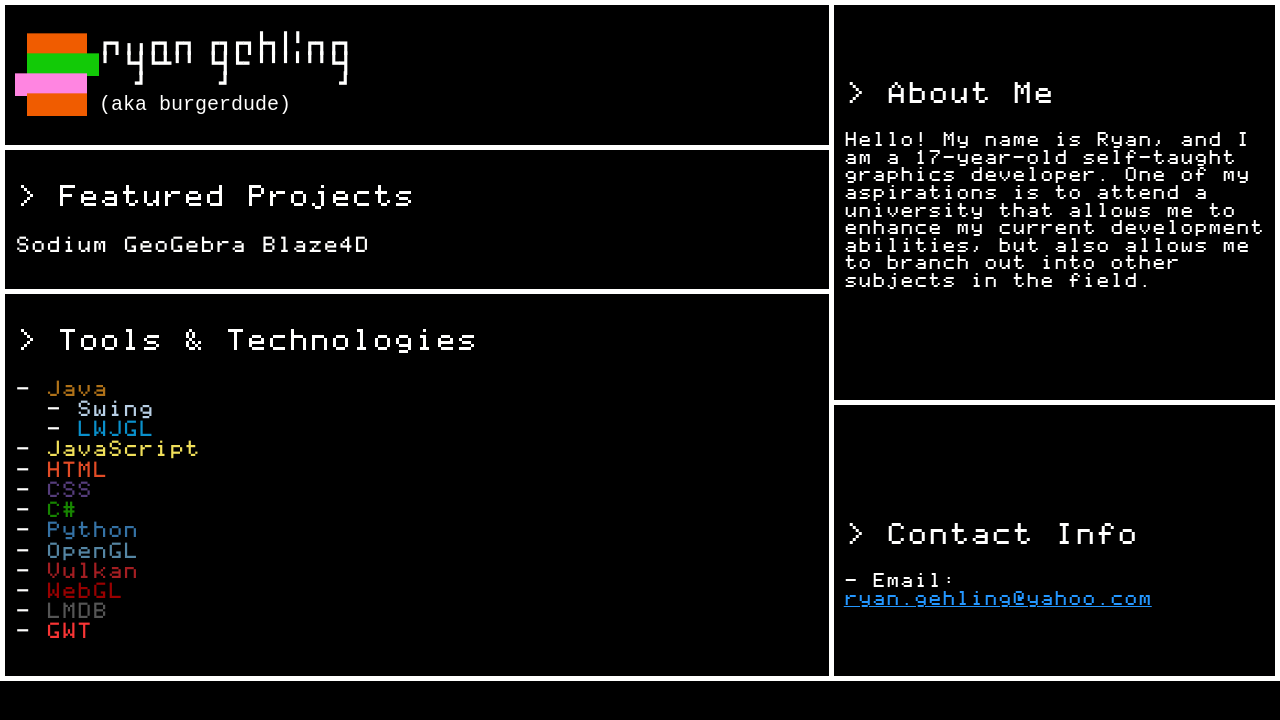
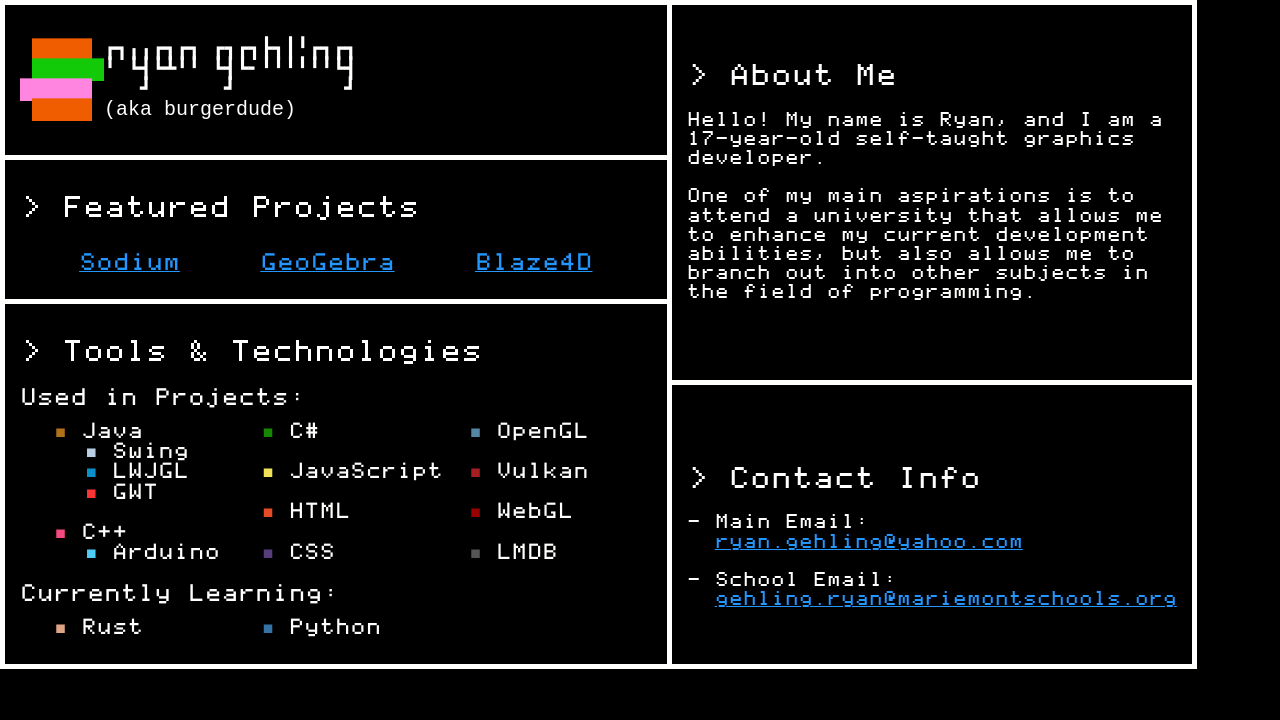
Before and after one commit to burgerindividual/burgerindividual.github.io, a website built with Parcel: page index.html in a window 1280 px wide. Built offline with nearby package versions, Linux system fonts and the light colour scheme.

Commit message:
continue restructure

```diff
--- a/css/main.css
+++ b/css/main.css
@@ -125,6 +125,7 @@ pre {
 body {
   position: relative;
   margin: 30px 10% auto 10%;
+  max-width: 80%;
   overflow: hidden;
 }
 
@@ -162,17 +163,17 @@ table {
 .table-slot {
   width: 100%;
   height: 100%;
+  padding: 0;
   display: flex;
   flex-direction: column;
   justify-content: space-around;
-  padding: 0;
   align-items: stretch;
-  /*flex-wrap: nowrap;*/
-  /*align-content: space-around;*/
+  flex-wrap: nowrap;
+  align-content: space-around;
 }
 
 .table-slot > * {
-  padding: 10px;
+  padding: 15px;
 }
 
 .divider {
@@ -183,21 +184,60 @@ table {
   height: 0;
 }
 
-.text_large {
+.featured-list {
+  width: 94%;
+  padding: 0 3%;
+  display: flex;
+  flex-direction: row;
+  flex-wrap: wrap;
+  justify-content: space-around;
+  align-content: space-around;
+  align-items: center;
+}
+
+.featured-list > * {
+  margin: 0;
+  padding: 10px;
+}
+
+.tools-list {
+  width: 96%;
+  padding: 0 0 0 4%;
+  column-count: 3;
+  column-fill: balance;
+}
+
+.tools-list > * {
+  margin: 0;
+  padding: 10px;
+}
+
+.text-large {
   font-size: 1.25em;
 }
 
-.text_medium {
+.text-medium {
   font-size: 1.1em;
 }
 
-.text_small {
+.text-small {
   font-size: 1.0em;
+}
+
+.list-header {
+  margin-top: 10px;
+  margin-bottom: 3px;
+}
+
+h2 {
+  font-weight: normal;
+  font-size: 1.5em;
 }
 
 h3 {
   font-weight: normal;
-  font-size: 1.5em;
+  font-size: 1.2em;
+  margin: 5px auto;
 }
 
 h4 {
@@ -206,7 +246,7 @@ h4 {
 }
 
 p {
-  line-height: 1.1;
+  line-height: 1.2;
 }
 
 /*
--- a/index.html
+++ b/index.html
@@ -28,7 +28,7 @@
       <tr>
         <td class="col70pc">
           <div class="table-slot">
-<pre class="text_large">
+<pre class="text-large">
 <span class="a2orange">&nbsp;█████&nbsp;</span>┏┓╻╻┏┓┏┓&nbsp;┏┓┏┓┣┓┃╹┏┓┏┓
 <span class="a2green">&nbsp;██████</span>╹&nbsp;┗┫┗┻╹╹&nbsp;┗┫┗╸╹╹╹╹╹╹┗┫
 <span class="a2pink">██████&nbsp;</span>&nbsp;&nbsp;&nbsp;┛&nbsp;&nbsp;&nbsp;&nbsp;&nbsp;&nbsp;┛&nbsp;&nbsp;&nbsp;&nbsp;&nbsp;&nbsp;&nbsp;&nbsp;&nbsp;┛
@@ -36,47 +36,83 @@
 </pre>
             <hr class="divider">
             <div>
-              <h3>> Featured Projects</h3>
-              <h4>
-                Sodium
-                GeoGebra
-                Blaze4D
-              </h4>
+              <h2>> Featured Projects</h2>
+              <div class="featured-list">
+                <h3><a href="#sodium">Sodium</a></h3>
+                <h3><a href="#geogebra">GeoGebra</a></h3>
+                <h3><a href="#blaze4d">Blaze4D</a></h3>
+              </div>
             </div>
             <hr class="divider">
             <div>
-              <h3>> Tools & Technologies</h3>
-              <h4>
-                -&nbsp;<span style="color:#b07219">Java</span><br>
-                &nbsp;&nbsp;-&nbsp;<span style="color:#B8CFE5">Swing</span><br>
-                &nbsp;&nbsp;-&nbsp;<span style="color:#0A90CB">LWJGL</span><br>
-                -&nbsp;<span style="color:#f1e05a">JavaScript</span><br>
-                -&nbsp;<span style="color:#e34c26">HTML</span><br>
-                -&nbsp;<span style="color:#563d7c">CSS</span><br>
-                -&nbsp;<span style="color:#178600">C#</span><br>
-                -&nbsp;<span style="color:#3572A5">Python</span><br>
-                -&nbsp;<span style="color:#5586A4">OpenGL</span><br>
-                -&nbsp;<span style="color:#A41E22">Vulkan</span><br>
-                -&nbsp;<span style="color:#990000">WebGL</span><br>
-                -&nbsp;<span style="color:#555555">LMDB</span><br>
-                -&nbsp;<span style="color:#f93535">GWT</span><br>
-              </h4>
+              <h2>> Tools & Technologies</h2>
+              <h3 class="list-header">Used in Projects:</h3>
+              <div class="tools-list">
+                <h4>
+                  <span style="color:#b07219">■</span>&nbsp;Java<br>
+                  &nbsp;&nbsp;<span style="color:#B8CFE5">■</span>&nbsp;Swing<br>
+                  &nbsp;&nbsp;<span style="color:#0A90CB">■</span>&nbsp;LWJGL<br>
+                  &nbsp;&nbsp;<span style="color:#f93535">■</span>&nbsp;GWT<br>
+                </h4>
+                <h4>
+                  <span style="color:#f34b7d">■</span>&nbsp;C++<br>
+                  &nbsp;&nbsp;<span style="color:#4fccf3">■</span>&nbsp;Arduino<br>
+                </h4>
+                <h4>
+                  <span style="color:#178600">■</span>&nbsp;C#<br>
+                </h4>
+                <h4>
+                  <span style="color:#f1e05a">■</span>&nbsp;JavaScript<br>
+                </h4>
+                <h4>
+                  <span style="color:#e34c26">■</span>&nbsp;HTML<br>
+                </h4>
+                <h4>
+                  <span style="color:#563d7c">■</span>&nbsp;CSS<br>
+                </h4>
+                <h4>
+                  <span style="color:#5586A4">■</span>&nbsp;OpenGL<br>
+                </h4>
+                <h4>
+                  <span style="color:#A41E22">■</span>&nbsp;Vulkan<br>
+                </h4>
+                <h4>
+                  <span style="color:#990000">■</span>&nbsp;WebGL<br>
+                </h4>
+                <h4>
+                  <span style="color:#555555">■</span>&nbsp;LMDB<br>
+                </h4>
+              </div>
+              <h3 class="list-header">Currently Learning:</h3>
+              <div class="tools-list">
+                <h4>
+                  <span style="color:#dea584">■</span>&nbsp;Rust<br>
+                </h4>
+                <h4>
+                  <span style="color:#3572A5">■</span>&nbsp;Python<br>
+                </h4>
+              </div>
             </div>
           </div>
         </td>
         <td class="col30pc">
           <div class="table-slot">
             <div>
-              <h3>> About Me</h3>
+              <h2>> About Me</h2>
               <p>
-                Hello! My name is Ryan, and I am a 17-year-old self-taught graphics developer. One of my aspirations is to attend a university that allows me to enhance my current development abilities, but also allows me to branch out into other subjects in the field.
+                Hello! My name is Ryan, and I am a 17-year-old self-taught graphics developer.<br><br>
+                One of my main aspirations is to attend a university that allows me to enhance my current development abilities, but also allows me to branch out into other subjects in the field of programming.
               </p>
             </div>
           <hr class="divider">
             <div>
-              <h3>> Contact Info</h3>
+              <h2>> Contact Info</h2>
               <p>
-                - Email: <a href="mailto:ryan.gehling@yahoo.com">ryan.gehling@yahoo.com</a>
+                - Main Email:<br>
+                &nbsp;&nbsp;<a href="mailto:ryan.gehling@yahoo.com">ryan.gehling@yahoo.com</a><br>
+                <br>
+                - School Email:<br>
+                &nbsp;&nbsp;<a href="mailto:gehling.ryan@mariemontschools.org">gehling.ryan@mariemontschools.org</a>
               </p>
             </div>
           </div>
```
